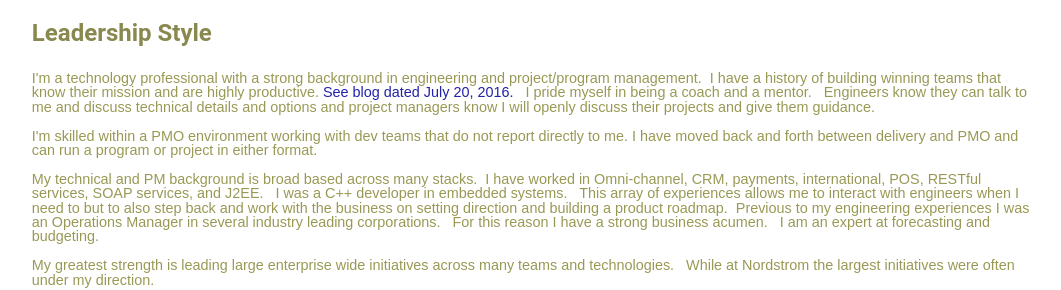
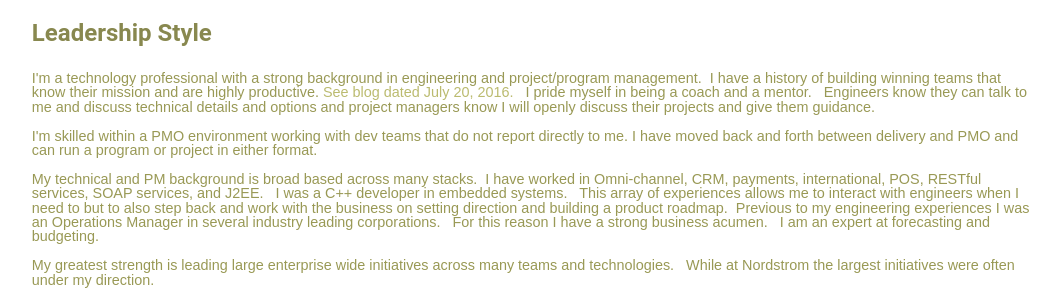
Before and after one commit to mo4dawg/mo4dawg.github.io, a Jekyll site: the page built from about/index.html, in a window 1280 px wide. Shown: the part 624-914 px from the top of the page, without its empty margins (109-1170 px from the left). Built offline with Jekyll 4.4.1, drawn with Linux system fonts in a browser that asks for light colours.

Commit message:
Update index.html

```diff
--- a/about/index.html
+++ b/about/index.html
@@ -10,7 +10,7 @@
 	<p style="color:#999955">Out of this mindset comes the notion of servant leadership.&nbsp;  Nordstrom calls it the inverted pyramid and it is embraced by everyone. &nbsp; It is most clearly expressed when you discuss your teams or staff. &nbsp; When someone says they support ABC team it means they are the manager and they really do support that team. &nbsp; They work hard to advance their team members' careers and they work hard as advocates for their team. &nbsp; It is the mindset of "what can I do to help the team meet our goals, and you meet your personal career goals?". </p>
 
         <h2 style="color:#88884f">Leadership Style</h2>
-	<p style="color:#999955">I'm a technology professional with a strong background in engineering and project/program management.&nbsp; I have a history of building winning teams that know their mission and are highly productive. <a style="color:#2222AA" href="{{ root_url }}/tags">See blog dated July 20, 2016.</a> &nbsp; I pride myself in being a coach and a mentor. &nbsp; Engineers know they can talk to me and discuss technical details and options and project managers know I will openly discuss their projects and give them guidance. </p>
+	<p style="color:#999955">I'm a technology professional with a strong background in engineering and project/program management.&nbsp; I have a history of building winning teams that know their mission and are highly productive. <a style="color:#BBBB6F" href="{{ root_url }}/tags">See blog dated July 20, 2016.</a> &nbsp; I pride myself in being a coach and a mentor. &nbsp; Engineers know they can talk to me and discuss technical details and options and project managers know I will openly discuss their projects and give them guidance. </p>
 	<p style="color:#999955">I'm skilled within a PMO environment working with dev teams that do not report directly to me.  I have moved back and forth between delivery and PMO and can run a program or project in either format.</p>
 	<p style="color:#999955">My technical and PM background is broad based across many stacks. &nbsp;I have worked in Omni-channel, CRM, payments, international, POS, RESTful services, SOAP services, and J2EE. &nbsp; I was a C++ developer in embedded systems. &nbsp; This array of experiences allows me to interact with engineers when I need to but to also step back and work with the business on setting direction and building a product roadmap.&nbsp; Previous to my engineering experiences I was an Operations Manager in several industry leading corporations. &nbsp; For this reason I have a strong business acumen. &nbsp; I am an expert at forecasting and budgeting. </p>
 	<p style="color:#999955">My greatest strength is leading large enterprise wide initiatives across many teams and technologies. &nbsp; While at Nordstrom the largest initiatives were often under my direction. </p>
```
